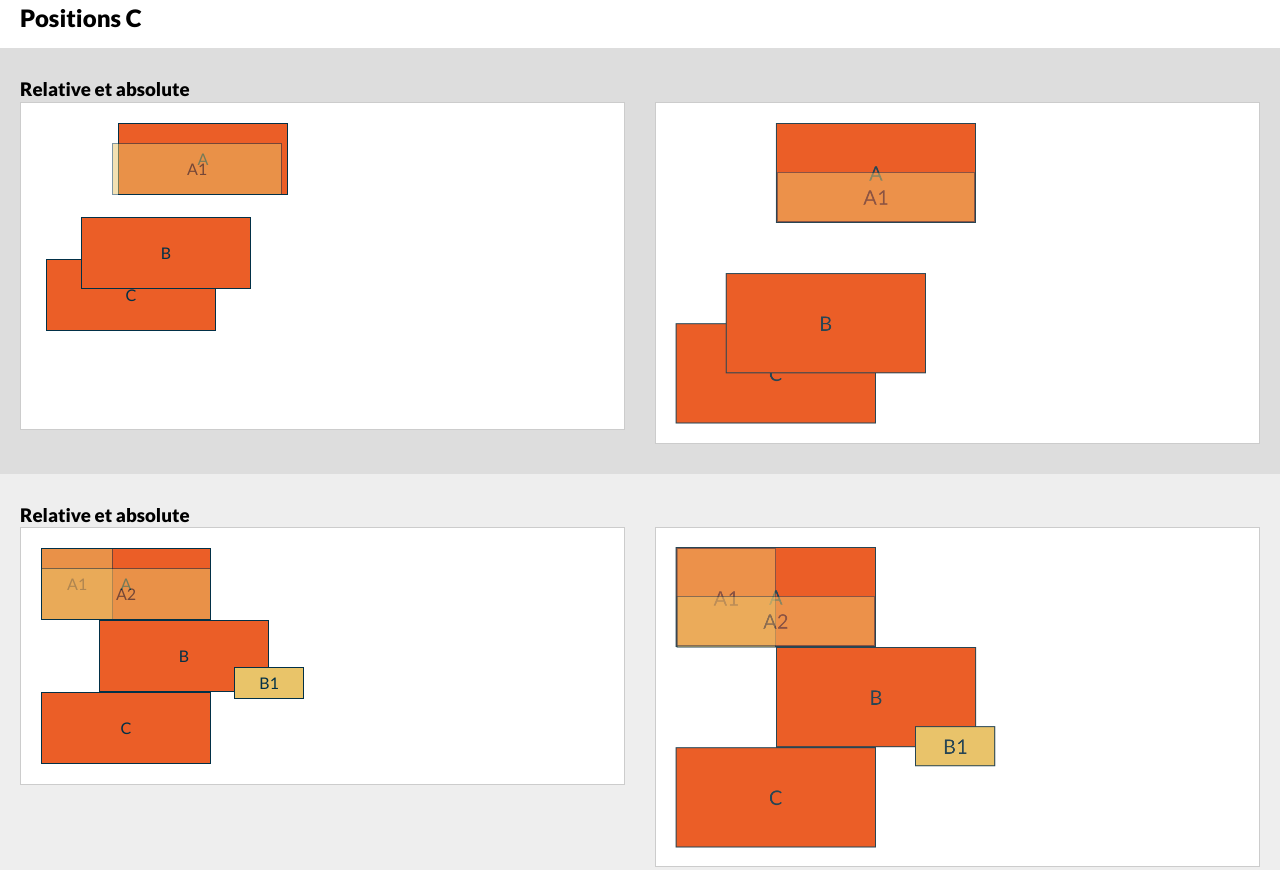
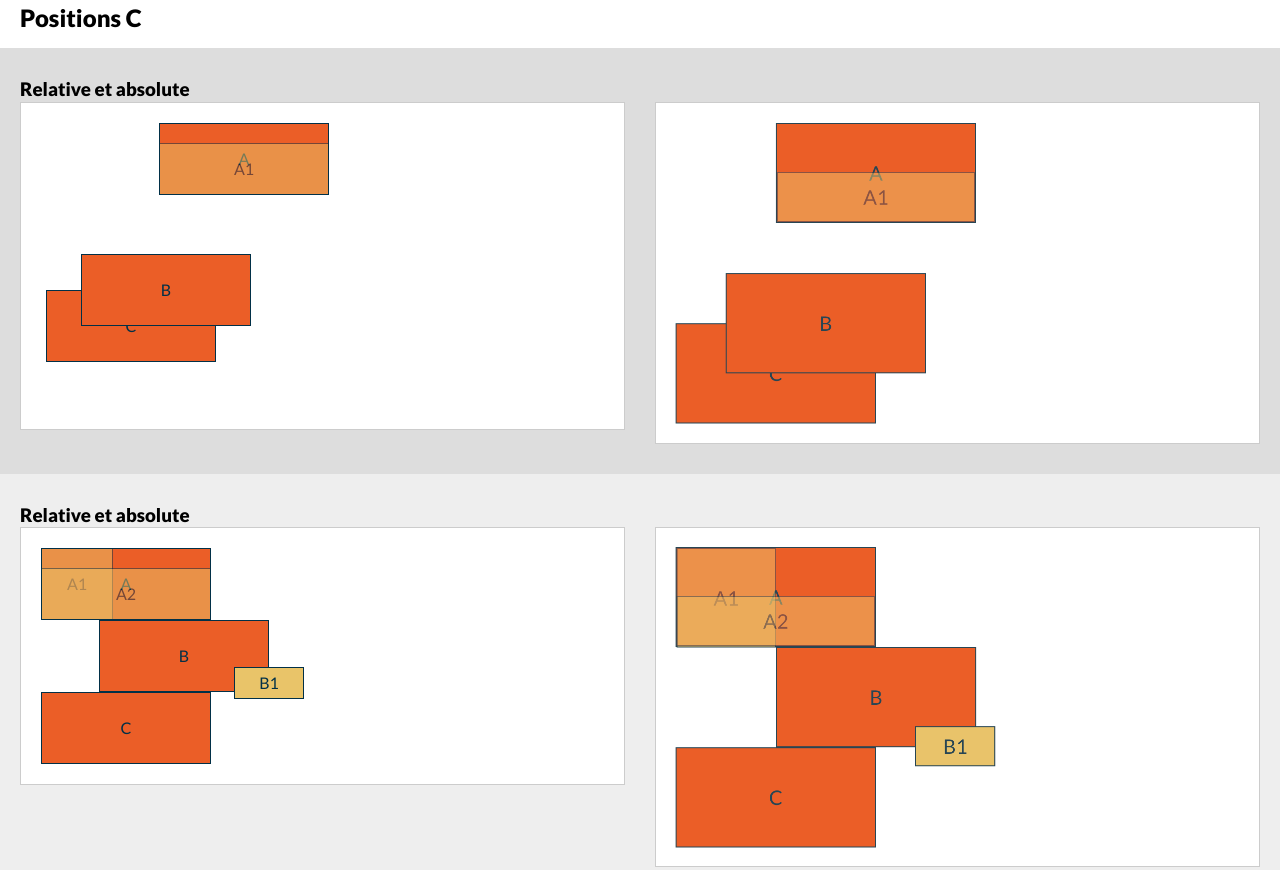
Before and after one commit to nbuntsch/examen-revision-imd21, a website built with Parcel: page src/index.html in a window 1280 px wide. Shown: the part 7357-8227 px from the top of the page. Built offline with nearby package versions, Linux system fonts and the light colour scheme.

Commit message:
position c1 fix

```diff
--- a/src/exercises/positions-c1.html
+++ b/src/exercises/positions-c1.html
@@ -1,10 +1,11 @@
 <div class="l-exercice" id="positions-c1">
   <!-- exercice ici -->
   <div class="positionsc1">
-    <div class="positionC-box positionC1A-box">A</div>
-    <div class="yellow-case">
+    <div class="positionC-box positionC1A-box">
+      A
       <div class="yellow-position-box positionC1A1-box">A1</div>
     </div>
+
     <div class="positionC-box positionC1C-box">C</div>
     <div class="positionC-box positionC1B-box">B</div>
   </div>
--- a/src/scss/modules/_position.scss
+++ b/src/scss/modules/_position.scss
@@ -92,13 +92,13 @@
 
 #positions-c1 {
   .positionC1A-box {
-    position: absolute;
+    position: relative;
     left: 118px;
   }
-  .yellow-position-box {
+  .positionC1A1-box {
     position: absolute;
-    top: 20px;
-    left: 71px;
+    top: 19px;
+    left: -1px;
   }
 
   .positionC1B-box,
@@ -106,12 +106,12 @@
     position: relative;
   }
   .positionC1B-box {
-    top: 22px;
+    bottom: 13px;
     left: 40px;
   }
 
   .positionC1C-box {
-    top: 136px;
+    top: 95px;
     left: 5px;
   }
 }
```
